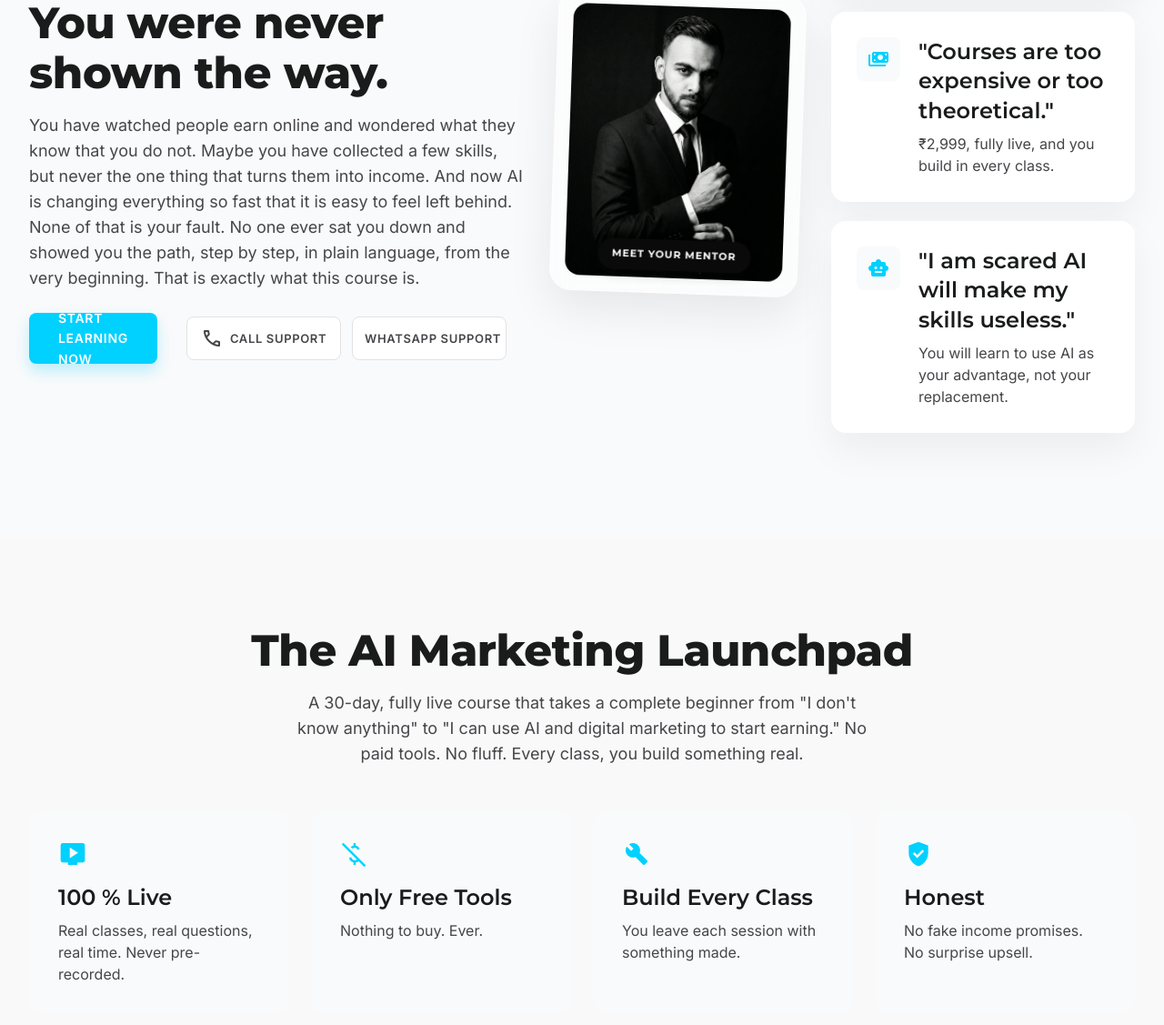
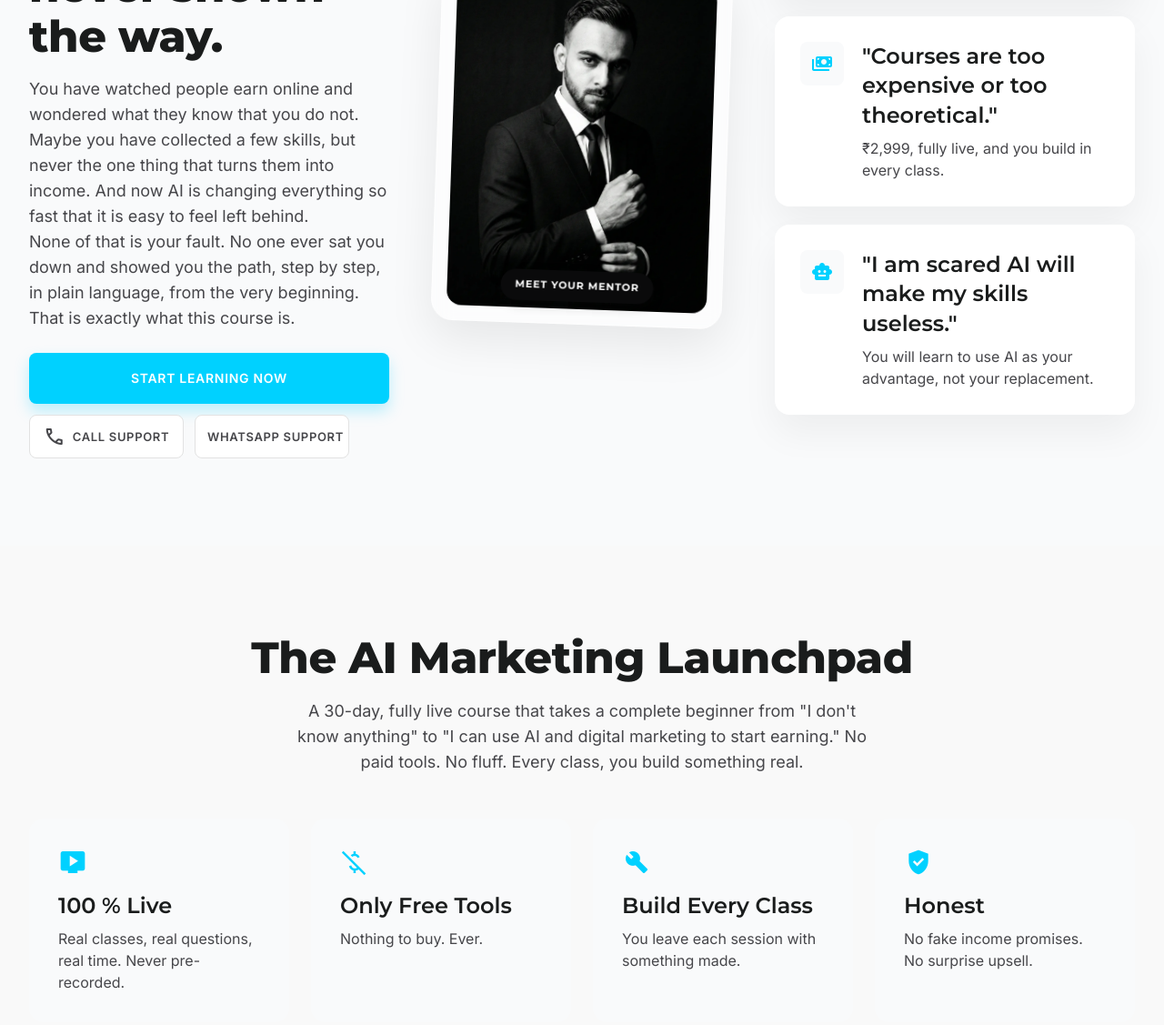
Before and after one commit to muddassir-commits/launchpad, a plain HTML site: page index.html in a window 1280 px wide. Shown: the part 1152-2279 px from the top of the page at 91% size. Drawn offline with nearby package versions, Linux system fonts and the light colour scheme; a script that the page names is missing.

Commit message:
style: center bento image column and stack support query buttons in Section 2

```diff
--- a/index.html
+++ b/index.html
@@ -208,7 +208,7 @@
             None of that is your fault. No one ever sat you down and showed you the path, step by step, in plain language, from the very beginning. That is exactly what this course is.
           </p>
           <div class="problem-cta-container">
-            <div class="cta-actions-wrap">
+            <div class="cta-actions-wrap cta-actions-wrap--stacked">
               <a class="btn btn--accent btn--lg" href="#pricing">Start Learning Now</a>
               <div class="cta-support-row">
                 <a class="btn btn--outline btn--lg btn--support-call" href="tel:+918887620727">
--- a/styles.css
+++ b/styles.css
@@ -209,6 +209,7 @@ ul,ol{list-style:none}
   border:none;border-radius:var(--r);
   cursor:pointer;transition:all var(--t-med) var(--ease);
   position:relative;overflow:hidden;
+  white-space:nowrap;
 }
 .btn--sm{height:40px;padding:0 24px}
 .btn--lg{height:56px;padding:0 32px;font-size:14px;border-radius:var(--r)}
@@ -366,6 +367,37 @@ ul,ol{list-style:none}
   }
 }
 
+/* Stacked variation for narrow layouts */
+.cta-actions-wrap--stacked {
+  flex-direction: column !important;
+  align-items: flex-start !important;
+  width: 100% !important;
+}
+
+.cta-actions-wrap--stacked .cta-support-row {
+  width: 100% !important;
+  max-width: 400px;
+  justify-content: flex-start !important;
+}
+
+.cta-actions-wrap--stacked .btn--lg {
+  width: 100% !important;
+  max-width: 400px;
+}
+
+/* Calculator specific overrides */
+.cta-actions-wrap--calculator {
+  flex-direction: column !important;
+  align-items: stretch !important;
+  width: 100% !important;
+}
+
+.cta-actions-wrap--calculator .cta-support-row {
+  width: 100% !important;
+  justify-content: center !important;
+}
+
+
 
 /* ================================================================
    HERO
@@ -435,7 +467,7 @@ ul,ol{list-style:none}
    PAIN POINTS — BENTO GRID
    ================================================================ */
 .bento-grid{
-  display:grid;grid-template-columns:1.2fr 0.9fr 1.1fr;
+  display:grid;grid-template-columns:1.1fr 1fr 1.1fr;
   gap:32px;align-items:center;
 }
 .bento-grid__left{padding-right:0}
```
